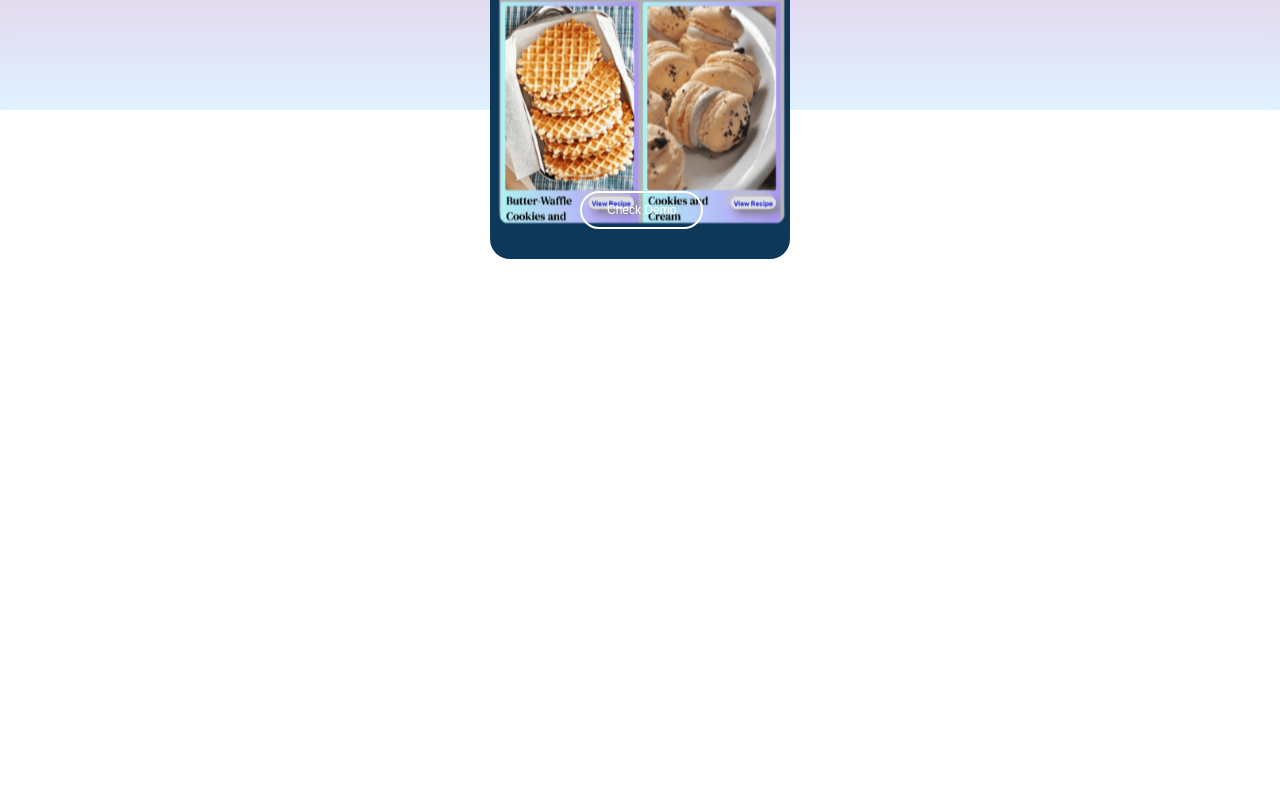
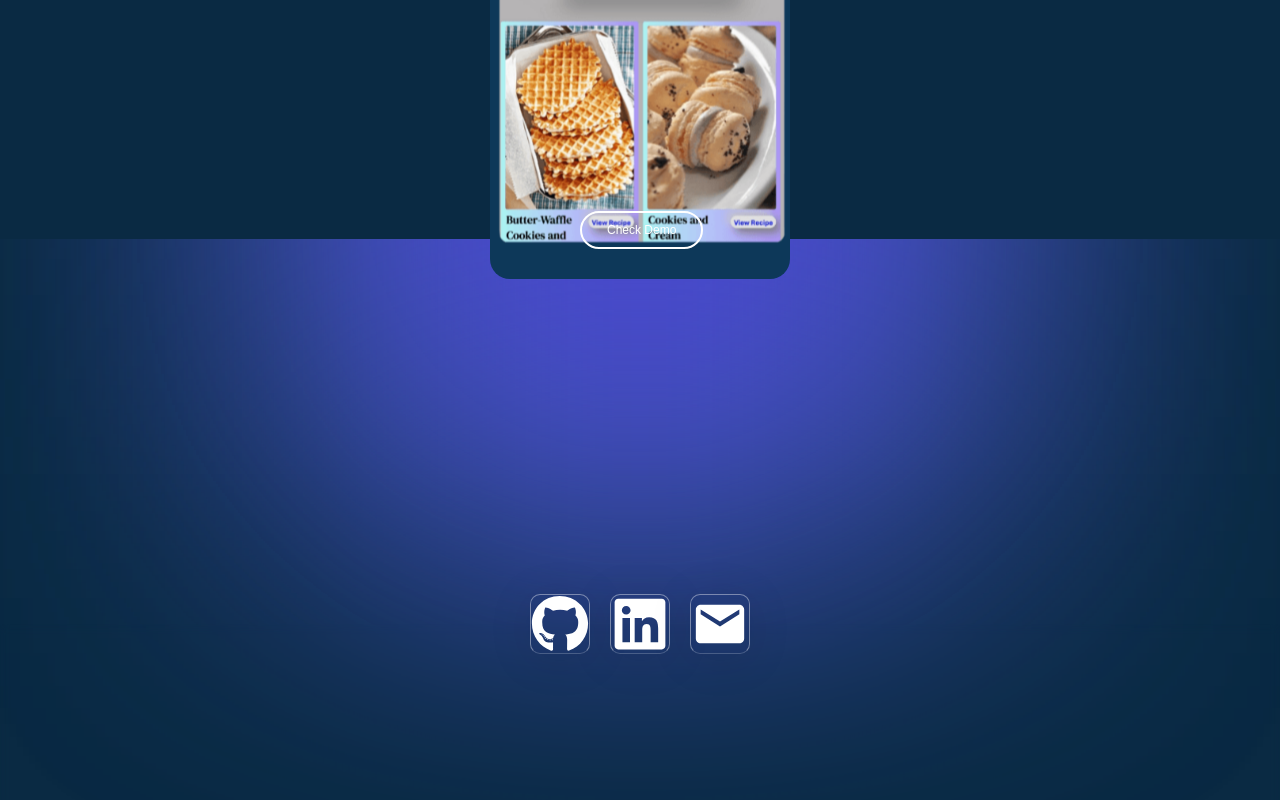
Before and after one commit to Xmuhia/Portfolio, a React (Vite) app in the folder client/: page / in a window 1280 px wide. Shown: the part 1840-2640 px from the top of the page. Before the commit the page ends 2139 px from the top, so only its background shows below. Built offline with nearby package versions, Linux system fonts and the light colour scheme.

Commit message:
Social Media Buttons

```diff
--- a/client/index.html
+++ b/client/index.html
@@ -3,6 +3,7 @@
   <head>
     <meta charset="UTF-8" />
     <link rel="icon" type="image/svg+xml" href="/vite.svg" />
+    <link rel="stylesheet" href="path/to/font-awesome/css/font-awesome.min.css">
     <meta name="viewport" content="width=device-width, initial-scale=1.0" />
     <title>Portfolio</title>
   </head>
--- a/client/package.json
+++ b/client/package.json
@@ -21,6 +21,7 @@
     "raw-loader": "^4.0.2",
     "react": "^18.2.0",
     "react-dom": "^18.2.0",
+    "react-icons": "^4.12.0",
     "react-parallax-tilt": "^1.7.176",
     "react-three-fiber": "^6.0.13",
     "react-tsparticles": "^2.12.2",
--- a/client/src/components/Contacts.jsx
+++ b/client/src/components/Contacts.jsx
@@ -1,4 +1,8 @@
 import React from 'react'
+import { FaGithub } from "react-icons/fa";
+import { FaLinkedin } from "react-icons/fa";
+import { MdEmail } from "react-icons/md";
+
 
 const Contacts = () => {
   return (
@@ -6,6 +10,12 @@ const Contacts = () => {
       <div class="color"></div>
       <div class="color"></div>
       <div class="color"></div>
+
+      <ul>
+        <li><FaGithub className='icons'/></li>
+        <li><FaLinkedin className='icons'/></li>
+        <li><MdEmail className='icons'/></li>
+      </ul>
     </section>
   )
 }
--- a/client/src/components/svgfiles.jsx
+++ b/client/src/components/svgfiles.jsx
@@ -7,3 +7,5 @@ export const expressPath = `M49.729 11h-.85c-1.051 0-2.041.49-2.68 1.324l-8.7 11
 export const mongoPath = `M15.821 23.185s0-10.361 0.344-10.36c0.266 0 0.612 13.365 0.612 13.365-0.476-0.056-0.956-2.199-0.956-3.005zM22.489 12.945c-0.919-4.016-2.932-7.469-5.708-10.134l-0.007-0.006c-0.338-0.516-0.647-1.108-0.895-1.732l-0.024-0.068c0.001 0.020 0.001 0.044 0.001 0.068 0 0.565-0.253 1.070-0.652 1.409l-0.003 0.002c-3.574 3.034-5.848 7.505-5.923 12.508l-0 0.013c-0.001 0.062-0.001 0.135-0.001 0.208 0 4.957 2.385 9.357 6.070 12.115l0.039 0.028 0.087 0.063q0.241 1.784 0.412 3.576h0.601c0.166-1.491 0.39-2.796 0.683-4.076l-0.046 0.239c0.396-0.275 0.742-0.56 1.065-0.869l-0.003 0.003c2.801-2.597 4.549-6.297 4.549-10.404 0-0.061-0-0.121-0.001-0.182l0 0.009c-0.003-0.981-0.092-1.94-0.261-2.871l0.015 0.099z`;
 
 export const talwindPath = `M23.395 7.081c-.488-.207-1.053-.002-1.29.472-.224.448-.523.723-.914.838-.612.183-1.343-.052-1.685-.253-.451-.265-.974-.667-1.527-1.092C16.214 5.688 14.018 4 11 4 8.586 4 7.346 5.239 5.293 7.293 4.902 7.684 4.899 8.32 5.29 8.71 5.67 9.092 6.28 9.104 6.672 8.74c.01-.009.02-.019.03-.028.552-.426 4.03-.012 5.55 1.196C14.511 11.703 16.142 13 18 13c2.659 0 4.879-1.741 5.94-4.658C24.121 7.844 23.882 7.291 23.395 7.081zM18.395 14.081c-.488-.207-1.053-.002-1.29.472-.224.448-.523.723-.914.838-.612.18-1.343-.052-1.685-.253-.451-.265-.974-.667-1.527-1.092C11.214 12.688 9.018 11 6 11c-2.414 0-3.654 1.239-5.707 3.293-.391.391-.394 1.027-.003 1.417.38.382.991.395 1.383.03.01-.009.02-.019.03-.028.551-.426 4.031-.012 5.55 1.196C9.511 18.703 11.142 20 13 20c2.659 0 4.879-1.741 5.94-4.658C19.121 14.844 18.882 14.291 18.395 14.081z`;
+
+export const githubPath = `M23.395 7.081c-.488-.207-1.053-.002-1.29.472-.224.448-.523.723-.914.838-.612.183-1.343-.052-1.685-.253-.451-.265-.974-.667-1.527-1.092C16.214 5.688 14.018 4 11 4 8.586 4 7.346 5.239 5.293 7.293 4.902 7.684 4.899 8.32 5.29 8.71 5.67 9.092 6.28 9.104 6.672 8.74c.01-.009.02-.019.03-.028.552-.426 4.03-.012 5.55 1.196C14.511 11.703 16.142 13 18 13c2.659 0 4.879-1.741 5.94-4.658C24.121 7.844 23.882 7.291 23.395 7.081zM18.395 14.081c-.488-.207-1.053-.002-1.29.472-.224.448-.523.723-.914.838-.612.18-1.343-.052-1.685-.253-.451-.265-.974-.667-1.527-1.092C11.214 12.688 9.018 11 6 11c-2.414 0-3.654 1.239-5.707 3.293-.391.391-.394 1.027-.003 1.417.38.382.991.395 1.383.03.01-.009.02-.019.03-.028.551-.426 4.031-.012 5.55 1.196C9.511 18.703 11.142 20 13 20c2.659 0 4.879-1.741 5.94-4.658C19.121 14.844 18.882 14.291 18.395 14.081z`;
--- a/client/src/index.css
+++ b/client/src/index.css
@@ -276,9 +276,9 @@ position: relative;
   display: flex;
   justify-content: center;
   align-items: center;
-  min-height: 50vh;
+  min-height: 110vh;
   background: #0a2a43;
-  top: 80%; /* Adjust as needed */
+  top: 50%; /* Adjust as needed */
   transform: translateY(20%);
   transform-style: preserve-3d;
 }
@@ -350,12 +350,15 @@ position: relative;
 
 .contacts-box {
   position: absolute;
+  z-index: 11;
   width: 100%;
   height: 100vh;
   display: flex;
   justify-content: center;
   align-items: center;
-  background: linear-gradient(to bottom,#ff4f8b, #dff1ff);
+  top: 258%;
+  align-items: center;
+  background: #0a2a43;
 }
 
 .contacts-box .color{
@@ -365,7 +368,7 @@ position: relative;
 
 
 .contacts-box .color:nth-child(1){
-  background: #ff359b;
+  background: #5377da;
   width: 600px;
   height: 600px;
   top: -350px;
@@ -373,7 +376,7 @@ position: relative;
 
 
   .contacts-box .color:nth-child(2) {
-  background:  #FF3596;
+  background:  #4942ce;
   width: 600px;
   height: 600px;
   top: -350px;
@@ -389,3 +392,53 @@ position: relative;
   backdrop-filter: blur(5px);
   border-top: 1px solid rgba(255, 255, 255, 0 - 5);
 }
+
+ul{
+  position: relative;
+  display: flex;
+}
+
+
+.icons {
+  position: relative;
+  z-index: 100000;
+  width: 60px;
+  height: 60px;
+  display: inline-block;
+  border-radius: 10px;
+  display: flex;
+  justify-content: center;
+  align-items: center;
+  text-decoration: none;
+  color:#fff;
+  font-size: 1em;
+  border: 1px solid rgba(255, 255, 255, 0.4);
+  border-right: 1px solid rgba (255, 255, 255,0.2);
+  border-bottom: 1px solid rgba(255, 255, 255,0.2);
+  box-shadow: 0 5px 45px rgba(0,0,0,0.1);
+  backdrop-filter: blur(2px);
+  transition: 0.5s;
+  overflow: hidden;
+}
+
+.icons:hover{
+  transform: translateY(-20px);
+}
+
+ul li .icons::before{
+  content: '';
+  position: absolute;
+  top: 0;
+  left: 0;
+  width: 50px;
+}
+
+ul li .icons:hover::before {
+transform: skewX(45deg) translateX(150px);
+}
+
+ul li {
+position: relative;
+list-style: none;
+margin: 10px;
+}
```
Also changed, not shown: 1 other file (tests, documents, lock files or other folders).
